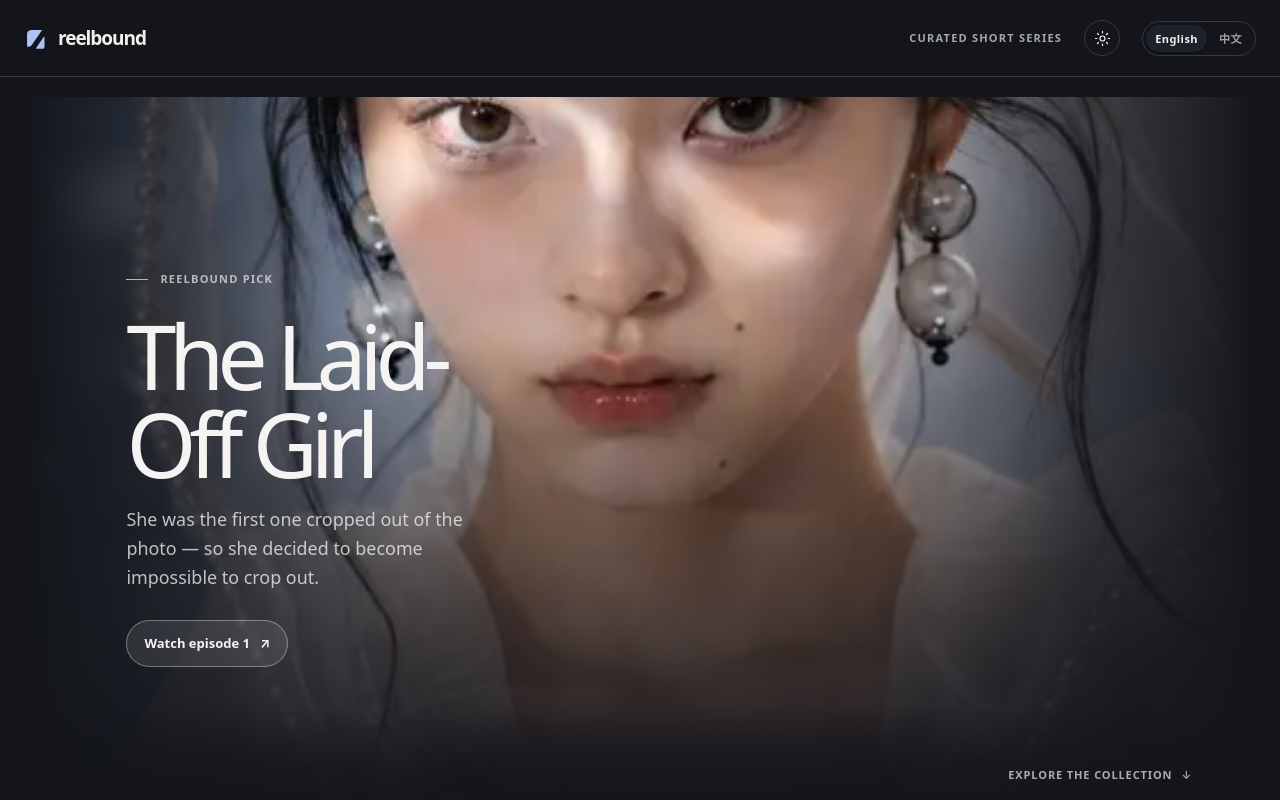
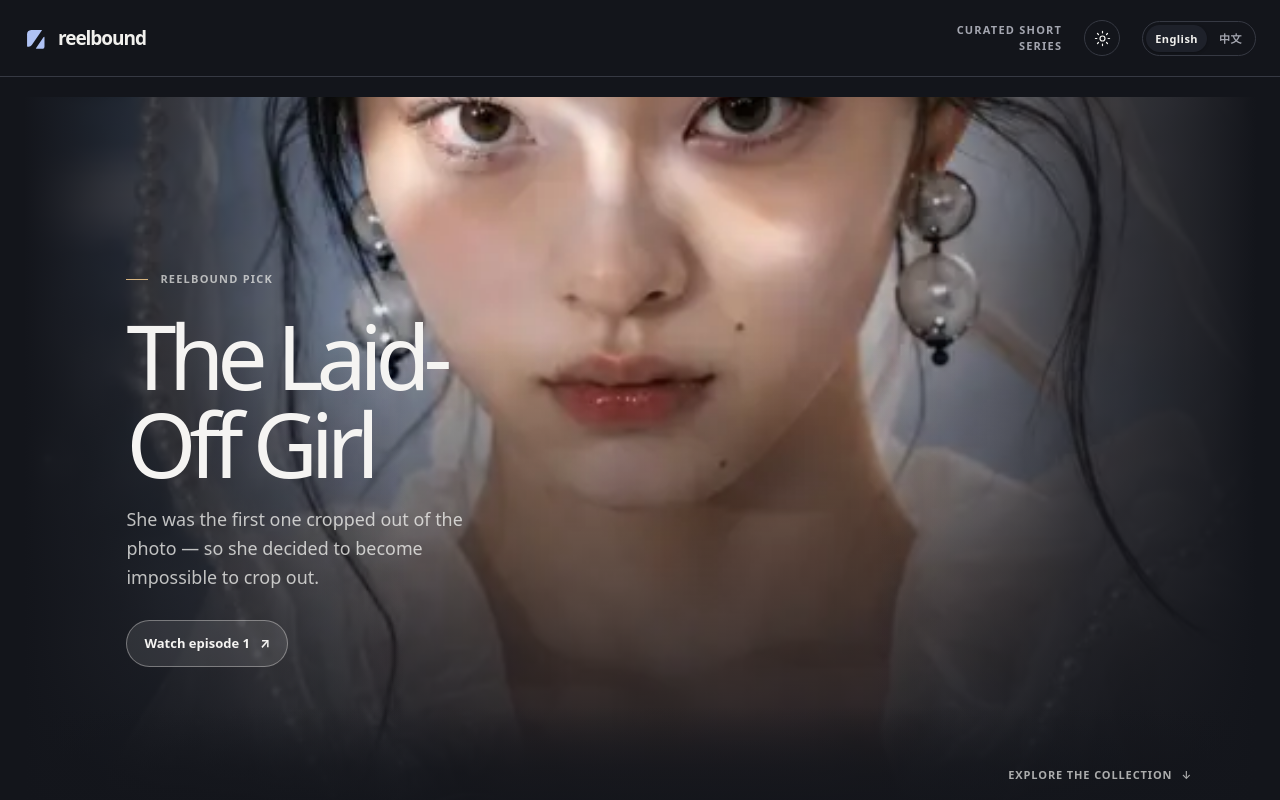
Before and after one commit to yeoyujie/NextFrame, a Next.js app: page /en in a window 1280 px wide. Shown: the top 800 px of the page. Built offline with nearby package versions, Linux system fonts and the light colour scheme.

Commit message:
fix(header): prevent mobile brand overlap

```diff
--- a/app/globals.css
+++ b/app/globals.css
@@ -149,11 +149,13 @@ a:focus-visible {
   min-height: 76px;
   align-items: center;
   justify-content: space-between;
+  gap: 24px;
   margin-inline: auto;
 }
 
 .wordmark {
   display: inline-flex;
+  flex: 0 0 auto;
   align-items: center;
   gap: 11px;
   font-size: 19px;
@@ -178,6 +180,18 @@ a:focus-visible {
   font-weight: 550;
   letter-spacing: 0.11em;
   text-transform: uppercase;
+}
+
+.header-descriptor {
+  display: none;
+  max-width: 110px;
+  text-align: right;
+}
+
+@media (min-width: 701px) {
+  .header-descriptor {
+    display: block;
+  }
 }
 
 .header-actions {
@@ -1001,13 +1015,6 @@ a:focus-visible {
     min-height: 66px;
   }
 
-  .header-descriptor {
-    max-width: 110px;
-    font-size: 9px;
-    line-height: 1.5;
-    text-align: right;
-  }
-
   .home-hero {
     width: calc(100% - 40px);
     min-height: 600px;
```
